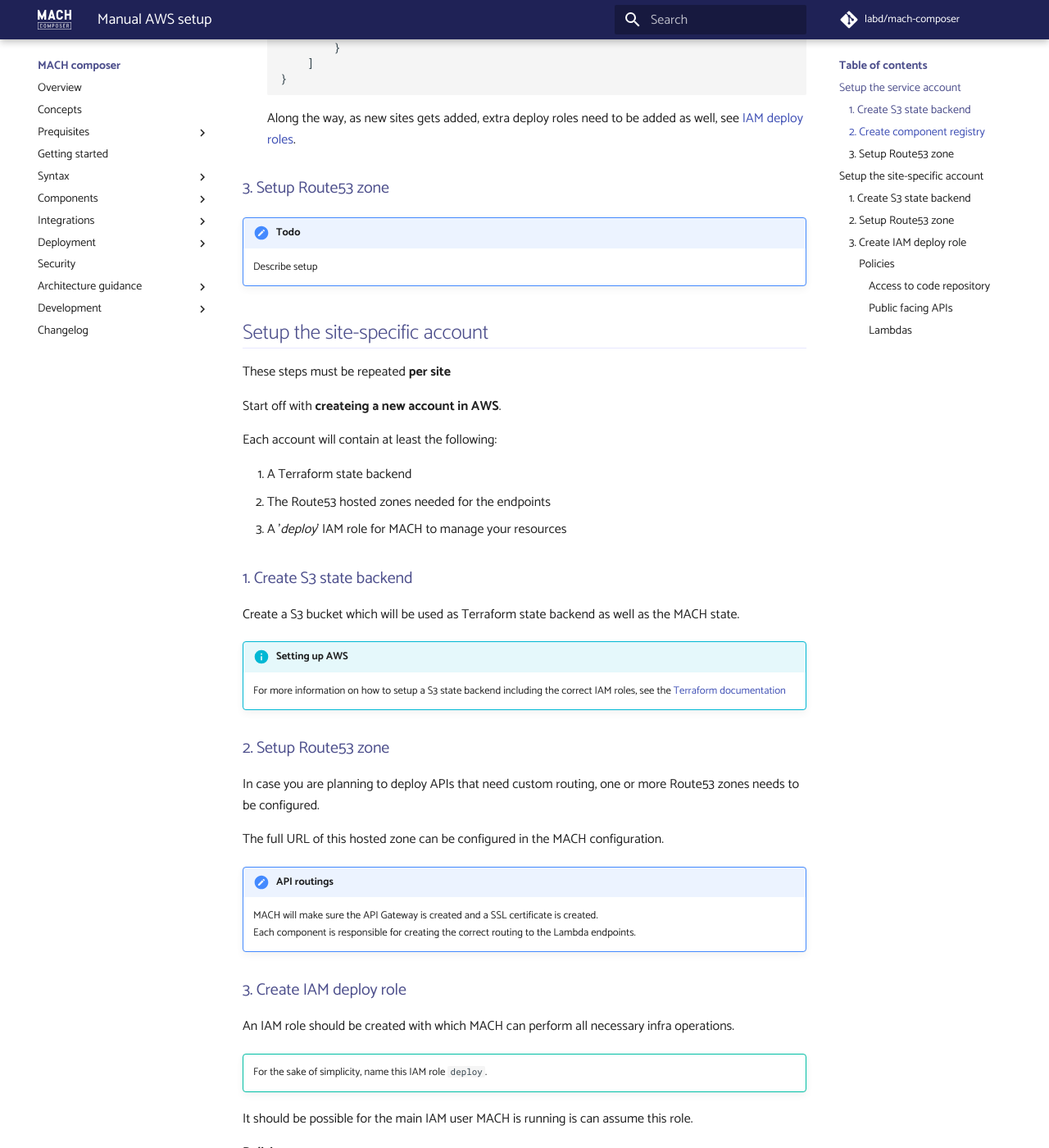
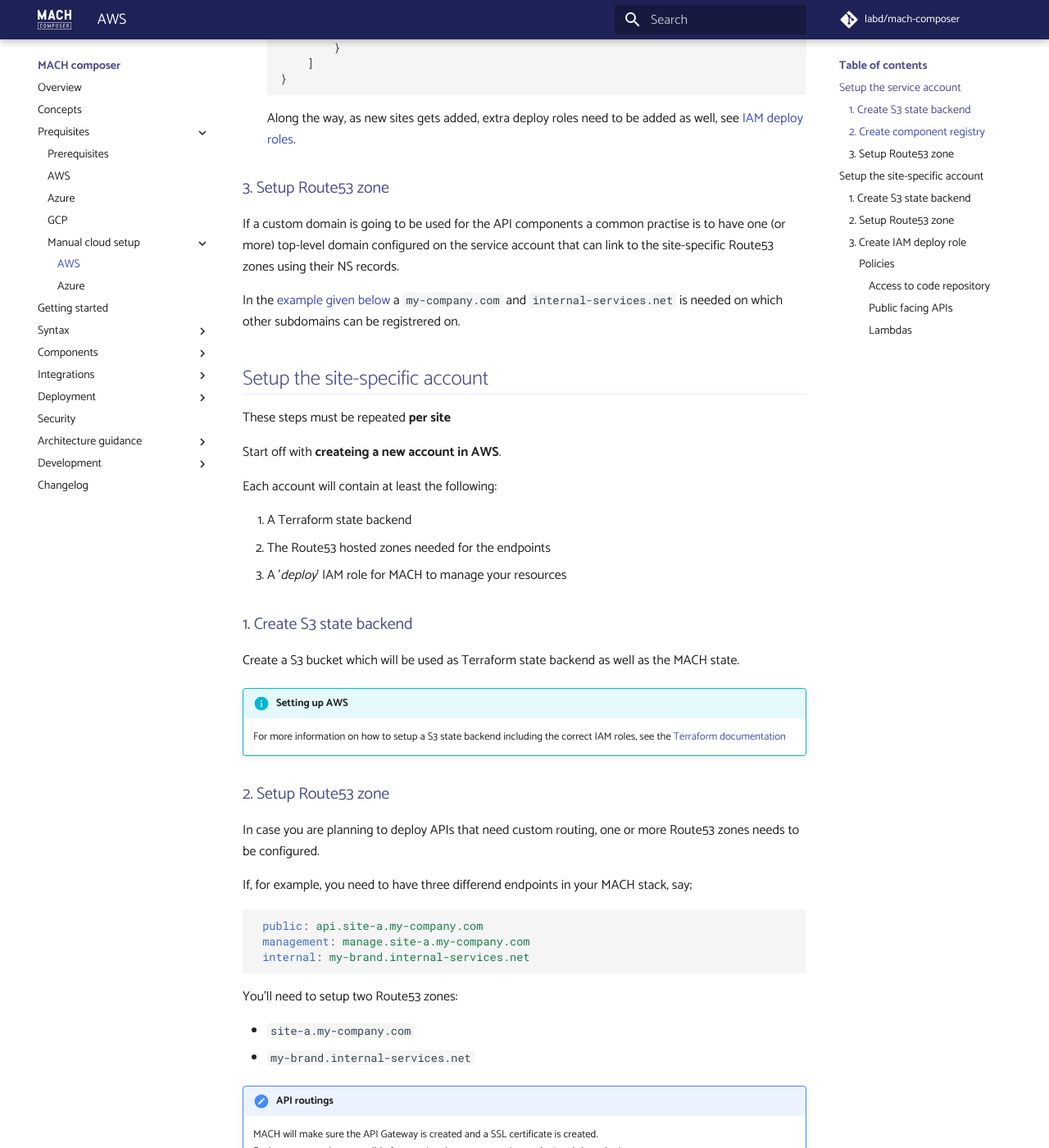
Before and after one commit to mach-composer/mach-composer-cli, an MkDocs documentation site: the page built from docs/src/prerequisites/aws_manual.md, in a window 1280 px wide and 1400 px high, scrolled down 1294 px. Shown: the whole window at 82% size. Built offline with MkDocs 1.6.1 and Material for MkDocs 9.7.7, drawn with Linux system fonts in a browser that asks for light colours; a script that is not in the unit is left out; comment, search, counter and statistics services are not loaded; some of the changed text lies outside the part shown.

Commit message:
More improvements on cloud setup description

````diff
--- a/docs/mkdocs.yml
+++ b/docs/mkdocs.yml
@@ -17,8 +17,9 @@ nav:
   - AWS: prerequisites/aws.md
   - Azure: prerequisites/azure.md
   - GCP: prerequisites/gcp.md
-  # - Manual cloud setup:
-  #   - Azure: prerequisites/azure_manual.md
+  - Manual cloud setup:
+    - AWS: prerequisites/aws_manual.md
+    - Azure: prerequisites/azure_manual.md
 - gettingstarted.md
 - Syntax:
   - Overview: syntax/index.md
--- a/docs/src/prerequisites/aws_manual.md
+++ b/docs/src/prerequisites/aws_manual.md
@@ -57,9 +57,9 @@ This will be a S3 bucket should be created where the **packaged lambda** functio
 
 ### 3. Setup Route53 zone
 
-!!! todo
-    Describe setup
+If a custom domain is going to be used for the API components a common practise is to have one (or more) top-level domain configured on the service account that can link to the site-specific Route53 zones using their NS records.
 
+In the [example given below](#2-setup-route53-zone) a `my-company.com` and `internal-services.net` is needed on which other subdomains can be registrered on.
 ## Setup the site-specific account
 
 These steps must be repeated **per site**
@@ -82,11 +82,24 @@ Create a S3 bucket which will be used as Terraform state backend as well as the
 
 In case you are planning to deploy APIs that need custom routing, one or more Route53 zones needs to be configured.
 
-The full URL of this hosted zone can be configured in the MACH configuration.
+If, for example, you need to have three differend endpoints in your MACH stack, say;
+
+```yaml
+ public: api.site-a.my-company.com
+ management: manage.site-a.my-company.com
+ internal: my-brand.internal-services.net
+```
+
+You'll need to setup two Route53 zones:
+
+- `site-a.my-company.com`
+- `my-brand.internal-services.net`
 
 !!! note "API routings"
     MACH will make sure the API Gateway is created and a SSL certificate is created.<br>
     Each component is responsible for creating the correct routing to the Lambda endpoints.
+
+    More on that in the [deployment section](../deployment/config/aws.md#custom-endpoint)
 
 ### 3. Create IAM deploy role
 
````
Also changed, not shown: docs/src/guidance/tenancy.md (+9 -4 lines), docs/src/prerequisites/aws.md (+2 -2 lines).
